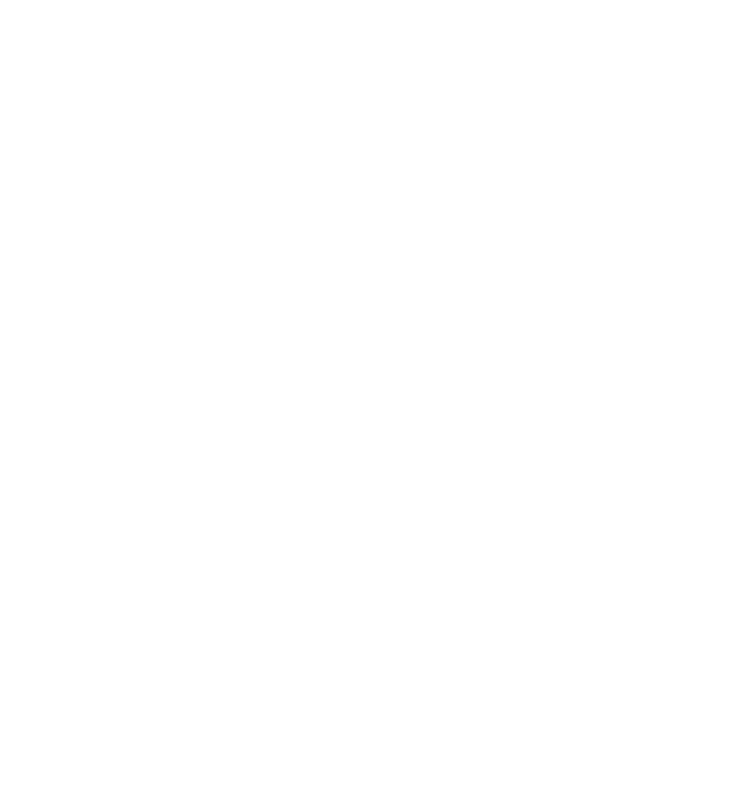
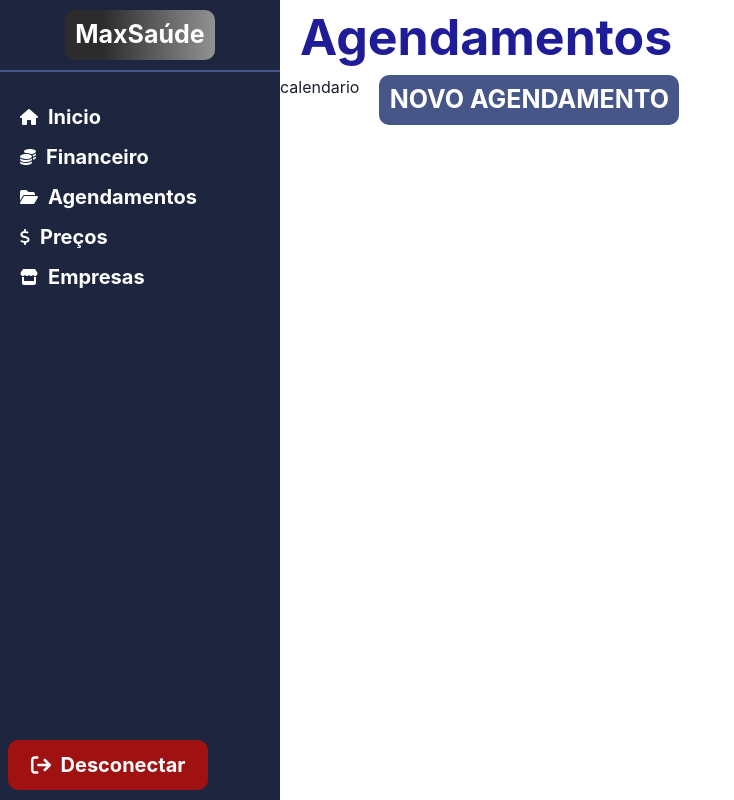
Before and after one commit to MaxSaude/frontend, a React (Vite) app in the folder front/: page /agendamentos in a window 1280 px wide. Before the commit this address had no page. Shown: the whole page, without its empty margins (0-734 px from the left). Built offline with nearby package versions, Linux system fonts and the light colour scheme.

Commit message:
page agendamentos iniciada

```diff
--- a/front/package.json
+++ b/front/package.json
@@ -15,6 +15,7 @@
     "@fortawesome/fontawesome-svg-core": "^6.6.0",
     "@fortawesome/free-solid-svg-icons": "^6.6.0",
     "@fortawesome/react-fontawesome": "^0.2.2",
+    "@mui/lab": "^6.0.0-beta.28",
     "axios": "^1.7.7",
     "framer-motion": "^11.3.24",
     "react": "^18.3.1",
--- a/front/src/App.tsx
+++ b/front/src/App.tsx
@@ -2,6 +2,7 @@
 import EmpresaInterface from "./pages/Empresas/Inicio";
 import Home from "./pages/Home";
 import Dashboard from "./components/Dashboard";
+import AgendamentosInterface from "./pages/Agendamentos";
 
 function App() {
   return (
@@ -9,6 +10,7 @@
       <Route element={<Dashboard />}>
         <Route path="/" element={<Home />} />
         <Route path="/empresas" element={<EmpresaInterface />} />
+        <Route path="/agendamentos" element={<AgendamentosInterface />} />
       </Route>
     </Routes>
   );
--- a/front/src/components/Dashboard/index.tsx
+++ b/front/src/components/Dashboard/index.tsx
@@ -28,10 +28,10 @@
                         <div className={styles.texts}>Financeiro</div>
                     </button>
 
-                    <button className={styles.espacamentos}>
+                    <Link to="/agendamentos" className={styles.espacamentos}>
                         <FontAwesomeIcon icon={faFolderOpen} color="#fff" style={{ marginRight: '10px' }}/>
                         <div className={styles.texts}>Agendamentos</div>
-                    </button>
+                    </Link>
 
                     <button className={styles.espacamentos}>
                         <FontAwesomeIcon icon={faDollarSign} color="#fff" style={{ marginRight: '10px' }}/>
--- /dev/null
+++ b/front/src/pages/Agendamentos/index.module.css
@@ -0,0 +1,22 @@
+.tittle{
+    font-size: 50px;
+    font-weight: bold;
+    color: #1F1C98;
+    margin-left: 20px;
+}
+
+.alinhamentoCalenAgend{
+    display: flex;
+    flex-direction: row;
+}
+
+.buttonAgendamento{
+    background-color: #475689;
+    color: #fff;
+    font-size: 25px;
+    width: 300px;
+    height: 50px;
+    border-radius: 10px;
+    font-weight: bold;
+    margin-left: 20px;
+}
--- /dev/null
+++ b/front/src/pages/Agendamentos/index.tsx
@@ -0,0 +1,18 @@
+import React from "react";
+import styles from "./index.module.css";
+const AgendamentosInterface: React.FC = () => {
+
+    return(
+        <div>
+            <h1 className={styles.tittle}>Agendamentos</h1>
+
+            <div className={styles.alinhamentoCalenAgend}>
+                <div>calendario</div>
+
+                <button className={styles.buttonAgendamento}>NOVO AGENDAMENTO</button>
+            </div>
+        </div>
+    )
+}
+
+export default AgendamentosInterface;
```
Also changed, not shown: 1 other file (tests, documents, lock files or other folders).
